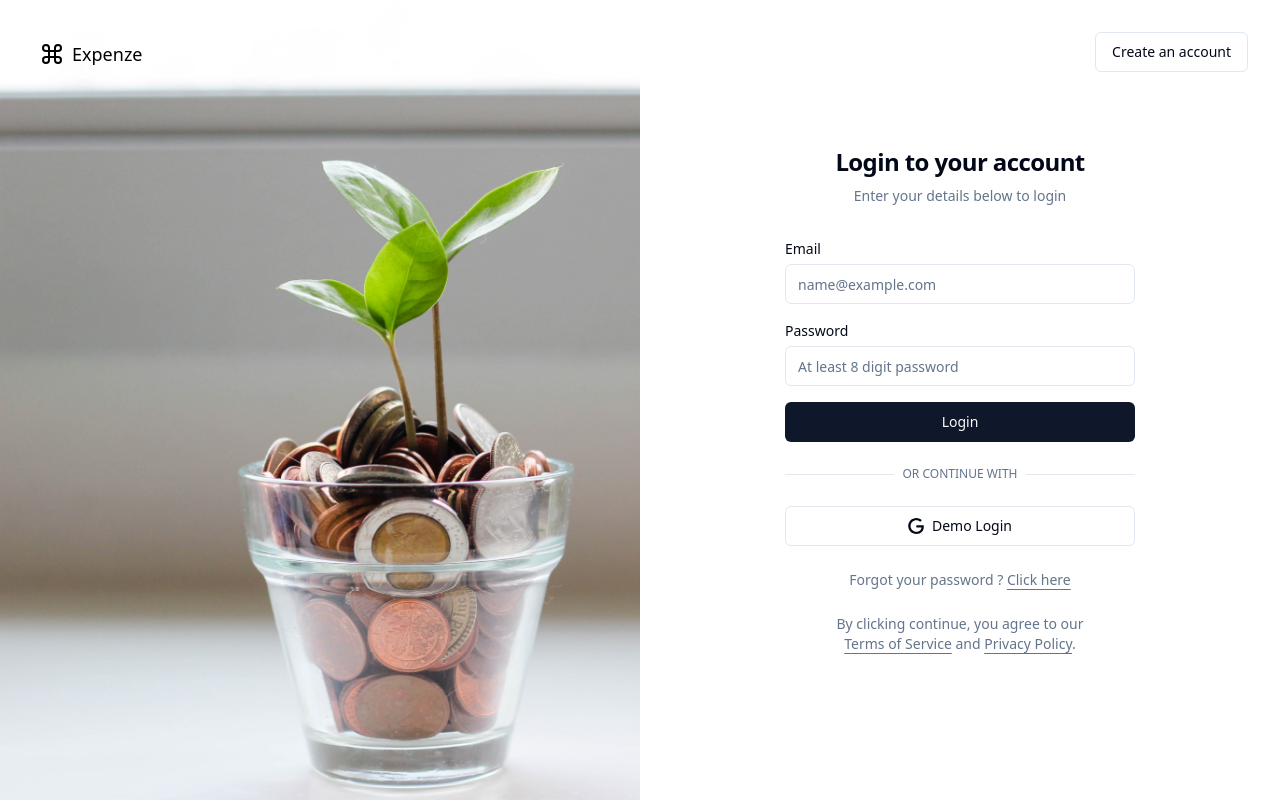
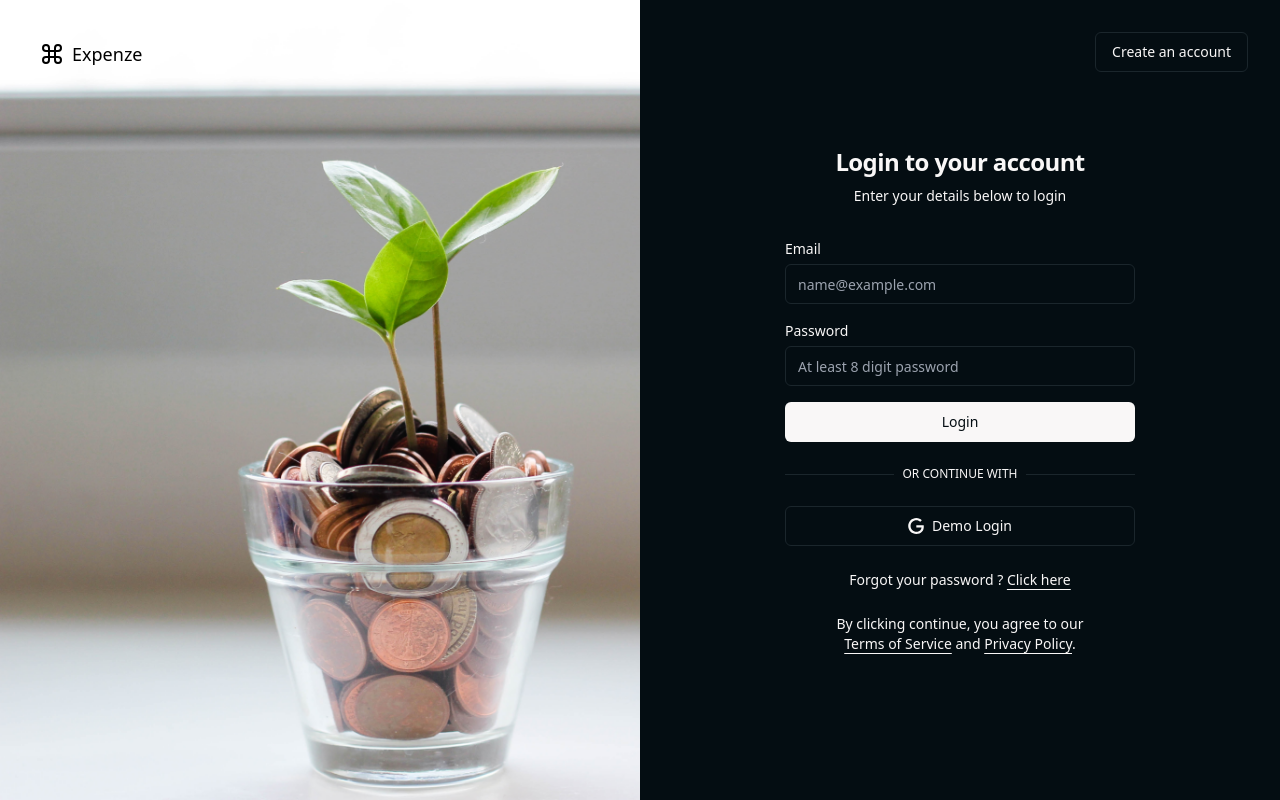
Before and after one commit to tusharag6/Expenze, a React (Vite) app in the folder client/: page /login in a window 1280 px wide. Built offline with nearby package versions, Linux system fonts and the light colour scheme; some icons are missing.

Commit message:
[style]: dark mode

```diff
--- a/client/components/ui/scroll-area.tsx
+++ b/client/components/ui/scroll-area.tsx
@@ -38,7 +38,7 @@ const ScrollBar = React.forwardRef<
     )}
     {...props}
   >
-    <ScrollAreaPrimitive.ScrollAreaThumb className="relative flex-1 rounded-full bg-border" />
+    <ScrollAreaPrimitive.ScrollAreaThumb className="relative flex-1 rounded-full bg-black-border" />
   </ScrollAreaPrimitive.ScrollAreaScrollbar>
 ));
 ScrollBar.displayName = ScrollAreaPrimitive.ScrollAreaScrollbar.displayName;
--- a/client/components/ui/separator.tsx
+++ b/client/components/ui/separator.tsx
@@ -16,7 +16,7 @@ const Separator = React.forwardRef<
       decorative={decorative}
       orientation={orientation}
       className={cn(
-        "shrink-0 bg-border",
+        "shrink-0 bg-black-border",
         orientation === "horizontal" ? "h-[1px] w-full" : "h-full w-[1px]",
         className
       )}
--- a/client/src/features/analytics/components/Overview.tsx
+++ b/client/src/features/analytics/components/Overview.tsx
@@ -47,13 +47,21 @@ export function Overview() {
   const expenseData = transactionData.filter(
     (transaction) => transaction.type === "Expense"
   );
+  const customTooltipStyle = {
+    backgroundColor: "#040D12",
+    color: "#F9F7F7",
+    border: "0px",
+    padding: "8px",
+    borderRadius: "8px",
+    cursor: "pointer",
+  };
 
   return (
     <ResponsiveContainer width="100%" height={350}>
       <BarChart data={expenseData}>
         <XAxis
           dataKey="date"
-          stroke="#888888"
+          stroke="#E3FDFD"
           fontSize={12}
           tickLine={false}
           axisLine={false}
@@ -65,17 +73,22 @@ export function Overview() {
           }
         />
         <YAxis
-          stroke="#888888"
+          stroke="#E3FDFD"
           fontSize={12}
           tickLine={false}
           axisLine={false}
           tickFormatter={(value) => `$${value}`}
         />
-        <Tooltip />
+        {/* <Tooltip /> */}
+        <Tooltip
+          contentStyle={customTooltipStyle}
+          cursor={{ fill: "transparent", stroke: "", strokeWidth: 2 }}
+        />
+
         <Bar
           dataKey="amount"
           name="Income"
-          fill="#adfa1d"
+          fill="#71C9CE"
           radius={[4, 4, 0, 0]}
         />
       </BarChart>
--- a/client/src/features/budget/components/BudgetProgressChart.tsx
+++ b/client/src/features/budget/components/BudgetProgressChart.tsx
@@ -42,19 +42,42 @@ const BudgetProgressLineChart: React.FC = () => {
     });
     return `${day} ${monthAbbreviation}`;
   };
+  const customTooltipStyle = {
+    backgroundColor: "#040D12",
+    color: "#F9F7F7",
+    border: "0px",
+    padding: "8px",
+    borderRadius: "8px",
+    cursor: "pointer",
+  };
 
   return (
     <ResponsiveContainer width="100%" height={300}>
       <LineChart data={lineChartData}>
-        <CartesianGrid strokeDasharray="3 3" />
-        <XAxis dataKey="intervalStart" tickFormatter={customTickFormatter} />
-        <YAxis />
-        <Tooltip />
+        {/* <CartesianGrid strokeDasharray="3 3" /> */}
+        <XAxis
+          dataKey="intervalStart"
+          stroke="#E3FDFD"
+          fontSize={12}
+          tickLine={false}
+          axisLine={false}
+          tickFormatter={customTickFormatter}
+        />
+        <YAxis
+          stroke="#E3FDFD"
+          fontSize={12}
+          tickLine={false}
+          axisLine={false}
+        />
+        <Tooltip
+          contentStyle={customTooltipStyle}
+          cursor={{ fill: "transparent", stroke: "", strokeWidth: 2 }}
+        />
         <Legend />
         <Line
           type="monotone"
           dataKey="intervalSpending"
-          stroke="#0088FE"
+          stroke="#71C9CE"
           name="Spending"
         />
       </LineChart>
--- a/client/src/features/budget/components/BudgetVsActualChart.tsx
+++ b/client/src/features/budget/components/BudgetVsActualChart.tsx
@@ -32,15 +32,32 @@ const BudgetVsActualBarChart: React.FC = () => {
     };
     fetchData();
   }, []);
+  const customTooltipStyle = {
+    backgroundColor: "#040D12",
+    border: "0px",
+    color: "#F9F7F7",
+    padding: "8px",
+    borderRadius: "8px",
+    cursor: "pointer",
+  };
   return (
     <BarChart width={600} height={300} data={barChartData}>
-      <CartesianGrid strokeDasharray="3 3" />
-      <XAxis dataKey="category" />
-      <YAxis />
-      <Tooltip />
+      {/* <CartesianGrid strokeDasharray="3 3" /> */}
+      <XAxis
+        dataKey="category"
+        stroke="#E3FDFD"
+        fontSize={12}
+        tickLine={false}
+        axisLine={false}
+      />
+      <YAxis stroke="#E3FDFD" fontSize={12} tickLine={false} axisLine={false} />
+      <Tooltip
+        contentStyle={customTooltipStyle}
+        cursor={{ fill: "transparent" }}
+      />
       <Legend />
-      <Bar dataKey="budgetedAmount" fill="#0088FE" name="Budget" />
-      <Bar dataKey="actualSpending" fill="#FF8042" name="Actual" />
+      <Bar dataKey="budgetedAmount" fill="#71C9CE" name="Budget" />
+      <Bar dataKey="actualSpending" fill="#E3FDFD" name="Actual" />
     </BarChart>
   );
 };
--- a/client/src/features/budget/components/CategorySpendingChart.tsx
+++ b/client/src/features/budget/components/CategorySpendingChart.tsx
@@ -4,7 +4,7 @@ import { useState, useEffect } from "react";
 import { useAuth } from "../../../context/AuthContext";
 import { budgetService } from "..";
 
-const COLORS = ["#0088FE", "#00C49F", "#FFBB28", "#FF8042"]; // Define colors for the pie chart segments
+const COLORS = ["#71C9CE", "#A6E3E9", "#00B8A9", "#0F4C75"];
 interface Data {
   name: string;
   value: number;
--- a/client/tailwind.config.js
+++ b/client/tailwind.config.js
@@ -2,11 +2,11 @@
 module.exports = {
   darkMode: ["class"],
   content: [
-    './pages/**/*.{ts,tsx}',
-    './components/**/*.{ts,tsx}',
-    './app/**/*.{ts,tsx}',
-    './src/**/*.{ts,tsx}',
-	],
+    "./pages/**/*.{ts,tsx}",
+    "./components/**/*.{ts,tsx}",
+    "./app/**/*.{ts,tsx}",
+    "./src/**/*.{ts,tsx}",
+  ],
   theme: {
     container: {
       center: true,
@@ -16,39 +16,42 @@ module.exports = {
       },
     },
     extend: {
+      backgroundColor: {
+        "black-border": "#52616B",
+      },
       colors: {
-        border: "hsl(var(--border))",
-        input: "hsl(var(--input))",
-        ring: "hsl(var(--ring))",
-        background: "hsl(var(--background))",
-        foreground: "hsl(var(--foreground))",
+        border: "#1B262C",
+        input: "#1B262C",
+        ring: "#1B262C",
+        background: "#040D12",
+        foreground: "#F9F7F7",
         primary: {
-          DEFAULT: "hsl(var(--primary))",
-          foreground: "hsl(var(--primary-foreground))",
+          DEFAULT: "#F9F7F7",
+          foreground: "#040D12",
         },
         secondary: {
-          DEFAULT: "hsl(var(--secondary))",
-          foreground: "hsl(var(--secondary-foreground))",
+          DEFAULT: "#1B262C",
+          // foreground: "#F9F7F7",
         },
         destructive: {
-          DEFAULT: "hsl(var(--destructive))",
-          foreground: "hsl(var(--destructive-foreground))",
+          DEFAULT: "#1B262C",
+          // foreground: "#F9F7F7",
         },
         muted: {
-          DEFAULT: "hsl(var(--muted))",
-          foreground: "hsl(var(--muted-foreground))",
+          DEFAULT: "#1B262C",
+          // foreground: "#F9F7F7",
         },
         accent: {
-          DEFAULT: "hsl(var(--accent))",
-          foreground: "hsl(var(--accent-foreground))",
+          DEFAULT: "#1B262C",
+          // foreground: "#F9F7F7",
         },
         popover: {
-          DEFAULT: "hsl(var(--popover))",
-          foreground: "hsl(var(--popover-foreground))",
+          DEFAULT: "#1B262C",
+          // foreground: "#F9F7F7",
         },
         card: {
-          DEFAULT: "hsl(var(--card))",
-          foreground: "hsl(var(--card-foreground))",
+          DEFAULT: "#1B262C",
+          // foreground: "#F9F7F7",
         },
       },
       borderRadius: {
@@ -73,4 +76,4 @@ module.exports = {
     },
   },
   plugins: [require("tailwindcss-animate")],
-}
+};
```
